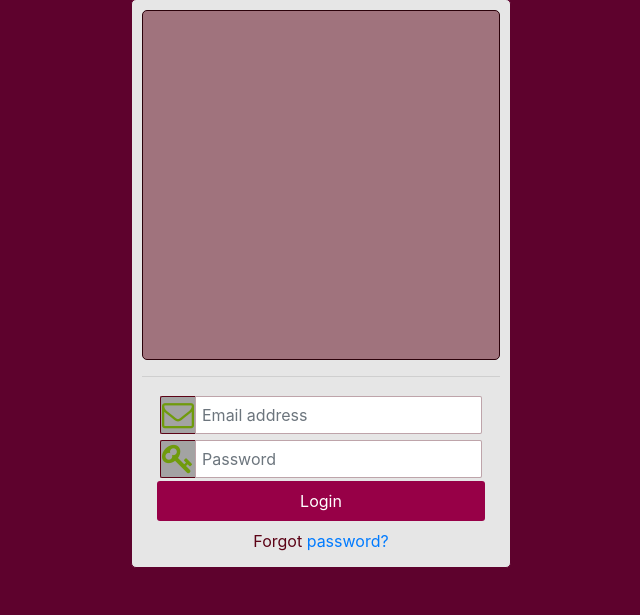
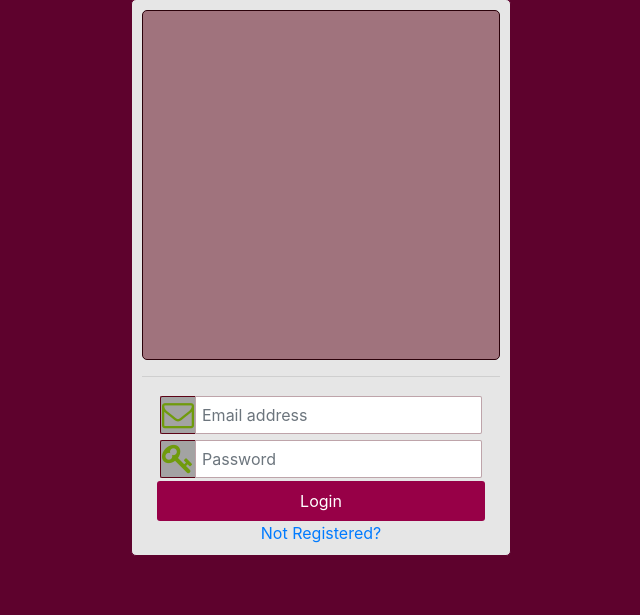
Before and after one commit to stefangreene/project2, a Node server app: page / in a window 1280 px wide. Shown: the part 185-800 px from the top of the page, without its empty margins (319-959 px from the left). Run offline with Node 20, Linux system fonts and the light colour scheme; some libraries are stand-ins or nearby versions.

Commit message:
edited field names on sign in page to fix sign in route

```diff
--- a/config/config.json
+++ b/config/config.json
@@ -1,7 +1,7 @@
 {
   "development": {
     "username": "root",
-    "password": "smgpassword",
+    "password": "m!ksE56lo",
     "database": "exampledb",
     "host": "localhost",
     "dialect": "mysql"
--- a/views/index.handlebars
+++ b/views/index.handlebars
@@ -1,4 +1,4 @@
-<div class= "login-background">
+<div class="login-background">
   <div class="container">
     <h2>{{msg}}</h2>
     <button type="btn"><a href="/admin">admin</a></button>
@@ -15,22 +15,23 @@
         <div class="logo-box"></div>
         <hr>
 
-<form class="clearfix" action="POST">
+        <form class="clearfix" method="POST" action="signin">
           <div class="container">
 
             <div class="input-group margin-bottom-sm">
-  <span id="flaviblock" class="input-group-addon"><i id="icon-color" class="fa fa-envelope-o fa-2x"></i></span>
-  <input id="input-field" class="form-control" type="text" placeholder="Email address">
+              <span id="flaviblock" class="input-group-addon"><i id="icon-color"
+                  class="fa fa-envelope-o fa-2x"></i></span>
+              <input id="input-field" class="form-control" type="text" name="email" placeholder="Email address">
             </div>
 
             <div class="input-group">
               <span id="flaviblock" class="input-group-addon"><i id="icon-color" class="fa fa-key fa-2x"></i></span>
-  <input id="input-field" class="form-control" type="password" placeholder="Password">
+              <input id="input-field" class="form-control" type="password" name="password" placeholder="Password">
             </div>
 
             <button type="submit" class="login" id="login">Login</button>
           </div>
-      <span class="password">Forgot <a id="password-color" href="#">password?</a></span>
+          <a href="/signup">Not Registered?</a>
 
       </div>
       </form>
@@ -40,7 +41,8 @@
     <div class="col-sm-1 col-md-3 col-lg-4"></div>
   </div>
 </div>
-</div><!--......end of background........-->
+</div>
+<!--......end of background........-->
 
 
 
```
Lines whose indentation alone changed are shown as unchanged.
